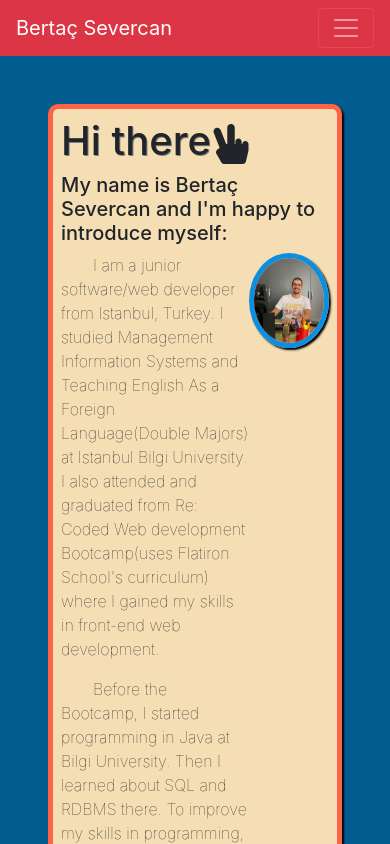
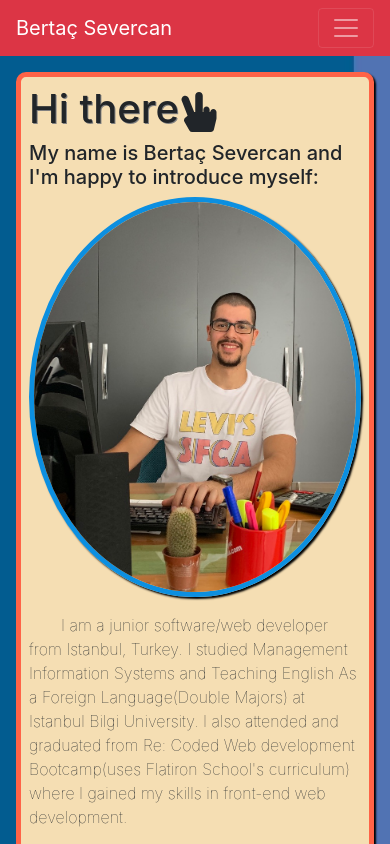
Before and after one commit to bertacsevercan/my-portfolio, a React (Create React App) app: page /about in a window 390 px wide. Shown: the top 844 px of the page. Built offline with nearby package versions, Linux system fonts and the light colour scheme.

Commit message:
add responsive about

```diff
--- a/src/containers/About/index.jsx
+++ b/src/containers/About/index.jsx
@@ -1,11 +1,11 @@
 import React from "react";
 import { Link } from "react-router-dom";
-import "./style.css";
 import Image from "react-bootstrap/Image";
 import { FaHandPeace } from "react-icons/fa";
 import { ImSmile2 } from "react-icons/im";
 import { useTranslation } from "react-i18next";
 import pp from "../../images/pp.jpeg";
+import "./style.css";
 
 const About = () => {
   const { t } = useTranslation();
--- a/src/containers/About/style.css
+++ b/src/containers/About/style.css
@@ -12,7 +12,7 @@
 }
 
 .about-text-wrapper p {
-  width: 70%;
+  width: 80%;
   text-indent: 2rem;
   font-weight: 50;
 }
@@ -26,3 +26,28 @@
 .about-text-wrapper h1 {
   text-shadow: 1px 1px gray;
 }
+
+@media only screen and (max-width: 1024px) and (min-width: 576px) {
+  .about-text-wrapper {
+    font-size: large;
+  }
+
+  .about-text-wrapper p {
+    width: 100%;
+  }
+}
+
+@media only screen and (max-width: 576px) {
+  .about-text-wrapper p {
+    width: 100%;
+  }
+
+  .about {
+    padding: 1rem;
+  }
+
+  .img-wrapper img {
+    width: 100%;
+    margin-bottom: 1em;
+  }
+}
```
